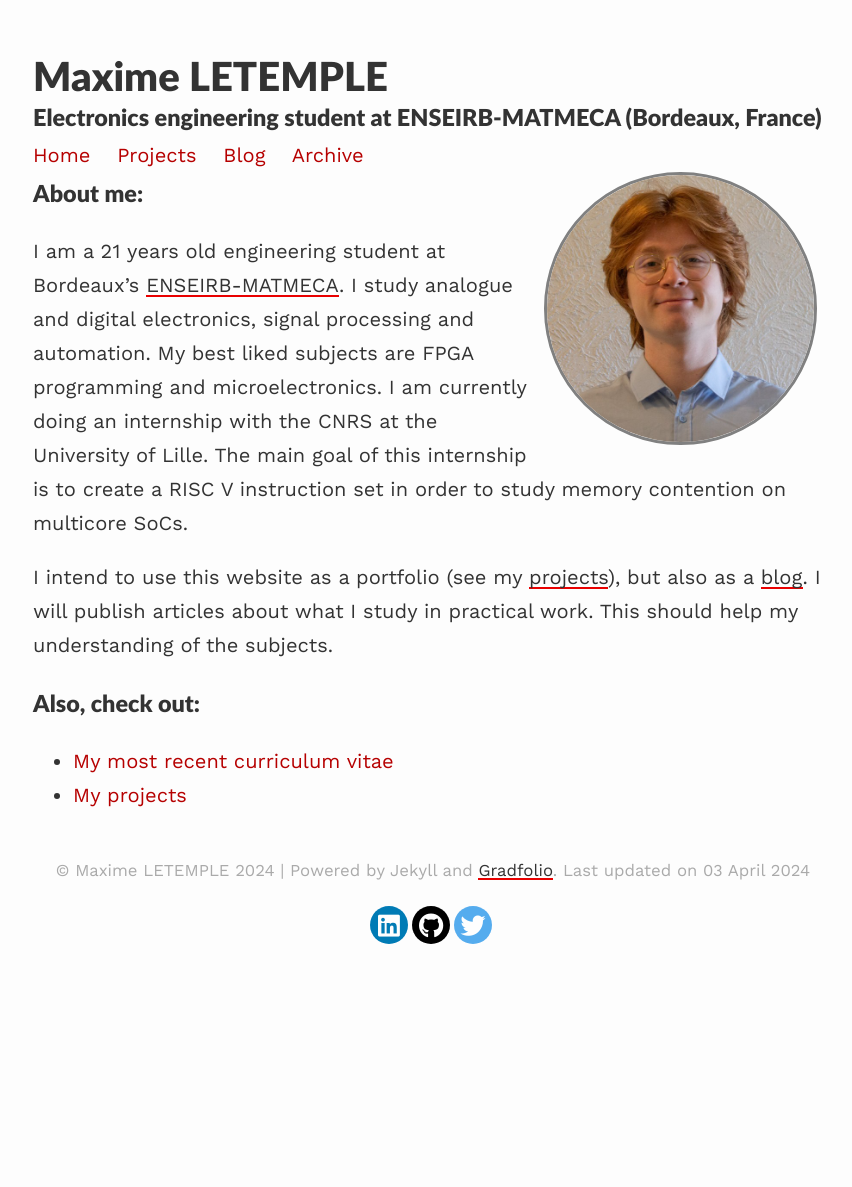
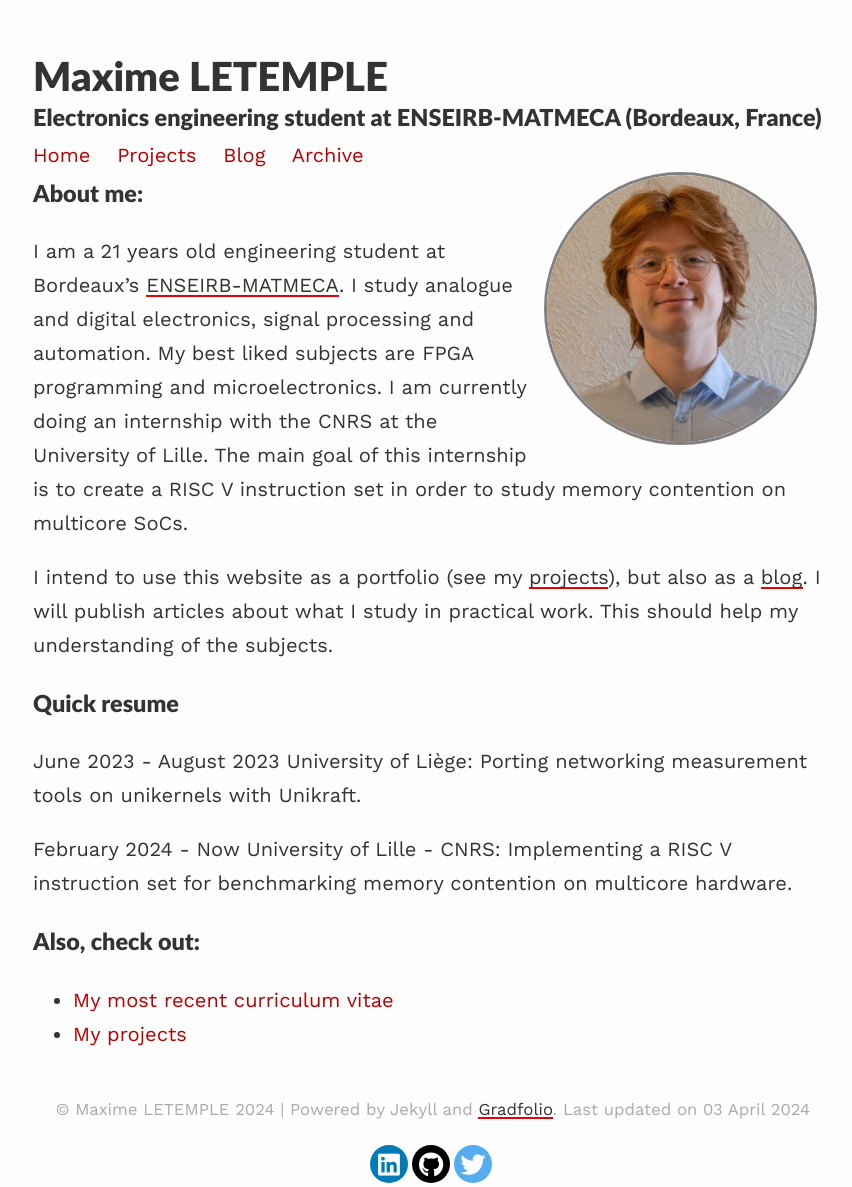
Before and after one commit to maxletemple/maxletemple.github.io_old, a Jekyll site: the page built from index.md, in a window 1280 px wide. Shown: the whole page, without its empty margins (207-1059 px from the left). Built offline with Jekyll 4.4.1, drawn with Linux system fonts in a browser that asks for light colours; nearby versions of some CDN libraries; before the commit the page ends 980 px from its top, so only the background shows below that.

Commit message:
Added resume

```diff
--- a/index.md
+++ b/index.md
@@ -13,6 +13,16 @@ I am a 21 years old engineering student at Bordeaux's [ENSEIRB-MATMECA](https://
 
 I intend to use this website as a portfolio (see my [projects]({{site.baseurl}}/projects/)), but also as a [blog]({{site.baseurl}}/blog/). I will publish articles about what I study in practical work. This should help my understanding of the subjects.
 
+### Quick resume
+
+June 2023 - August 2023
+University of Liège:
+Porting networking measurement tools on unikernels with Unikraft.
+
+February 2024 - Now
+University of Lille - CNRS:
+Implementing a RISC V instruction set for benchmarking memory contention on multicore hardware.
+
 ### Also, check out:
 
 - [My most recent curriculum vitae]()
```
